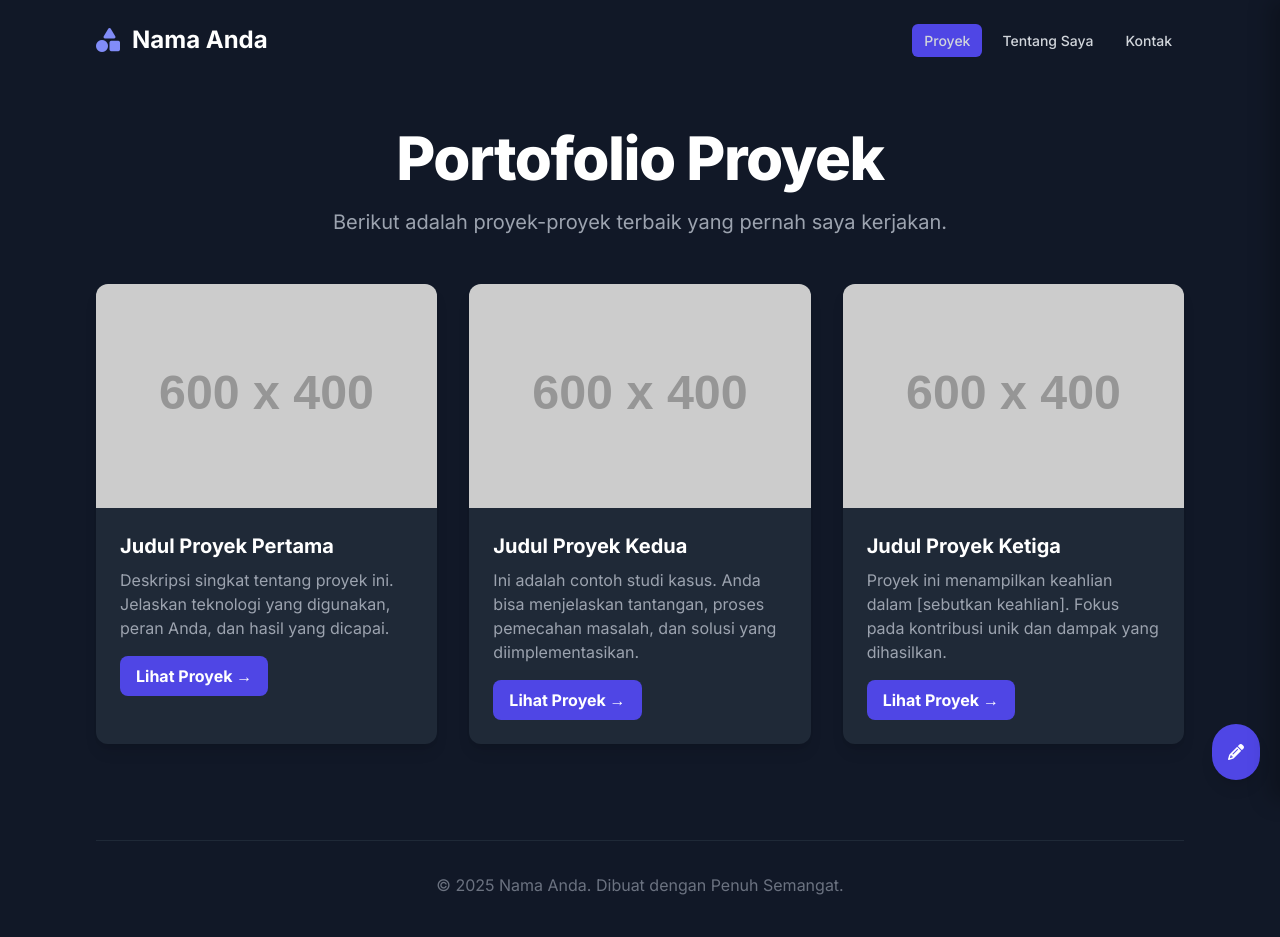
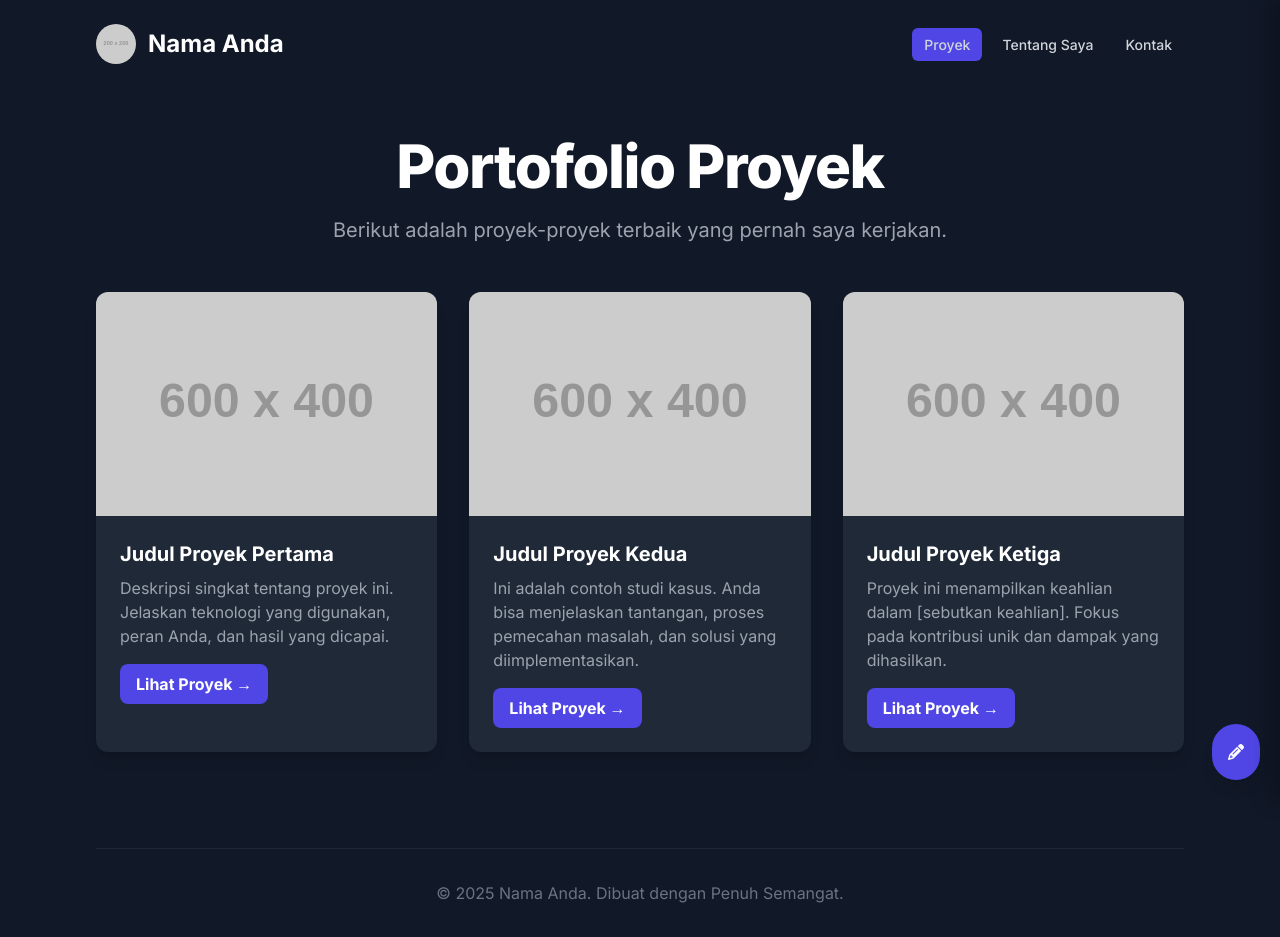
Before and after one commit to usepna/portofolioku, a plain HTML site: page index.html in a window 1280 px wide. Drawn offline with nearby package versions, Linux system fonts and the light colour scheme; placeholder pictures from the web are drawn by us.

Commit message:
update logo new

```diff
--- a/index.html
+++ b/index.html
@@ -100,7 +100,7 @@
         <!-- About Settings -->
         <div class="mb-6 pb-6 border-b border-gray-700">
             <h3 class="text-xl font-semibold text-indigo-400">Tentang Saya</h3>
-             <label for="edit-foto-profil" class="sidebar-label">URL Foto Profil</label>
+             <label for="edit-foto-profil" class="sidebar-label">URL Foto Profil (Juga untuk Ikon Web)</label>
             <input type="text" id="edit-foto-profil" class="sidebar-input">
             <label for="edit-tentang" class="sidebar-label">Deskripsi Tentang Saya</label>
             <textarea id="edit-tentang" rows="5" class="sidebar-input"></textarea>
@@ -125,8 +125,8 @@
         <header class="py-6">
             <nav class="flex items-center justify-between">
                 <div class="text-2xl font-bold text-white">
-                    <a href="#" class="flex items-center gap-x-3 hover:text-indigo-400 transition-colors">
-                        <i class="fas fa-shapes text-indigo-400"></i>
+                    <a href="#" class="flex items-center gap-x-3 hover:opacity-80 transition-opacity">
+                        <img id="display-ikon-header" src="" alt="Ikon Profil" class="w-10 h-10 rounded-full object-cover">
                         <span id="display-nama-header">[Nama Anda/Perusahaan]</span>
                     </a>
                 </div>
@@ -263,6 +263,7 @@
         // Function to render all content to the page based on portfolioData
         function renderPageContent() {
             // General
+            document.getElementById('display-ikon-header').src = portfolioData.fotoProfil;
             document.getElementById('display-nama-header').textContent = portfolioData.nama;
             document.getElementById('display-nama-tentang').textContent = portfolioData.nama;
             document.getElementById('display-nama-footer').textContent = portfolioData.nama;
```
